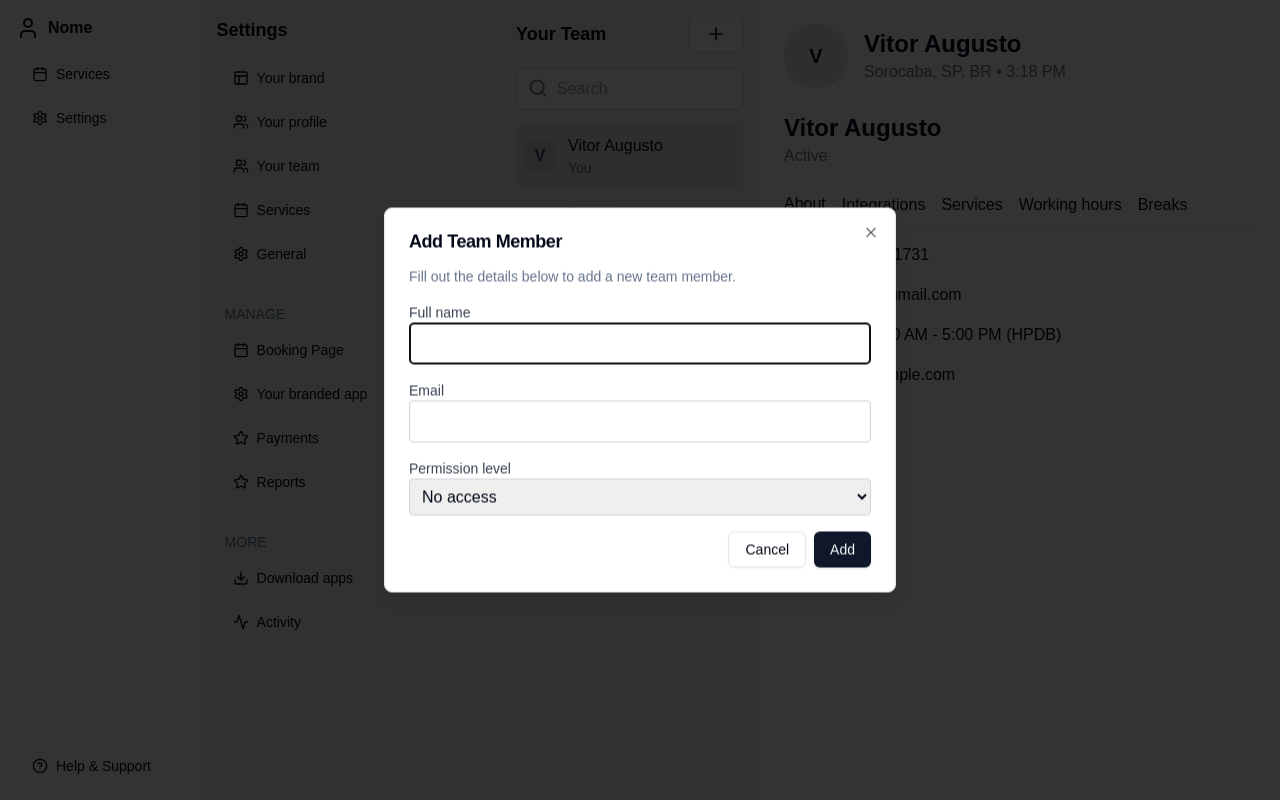
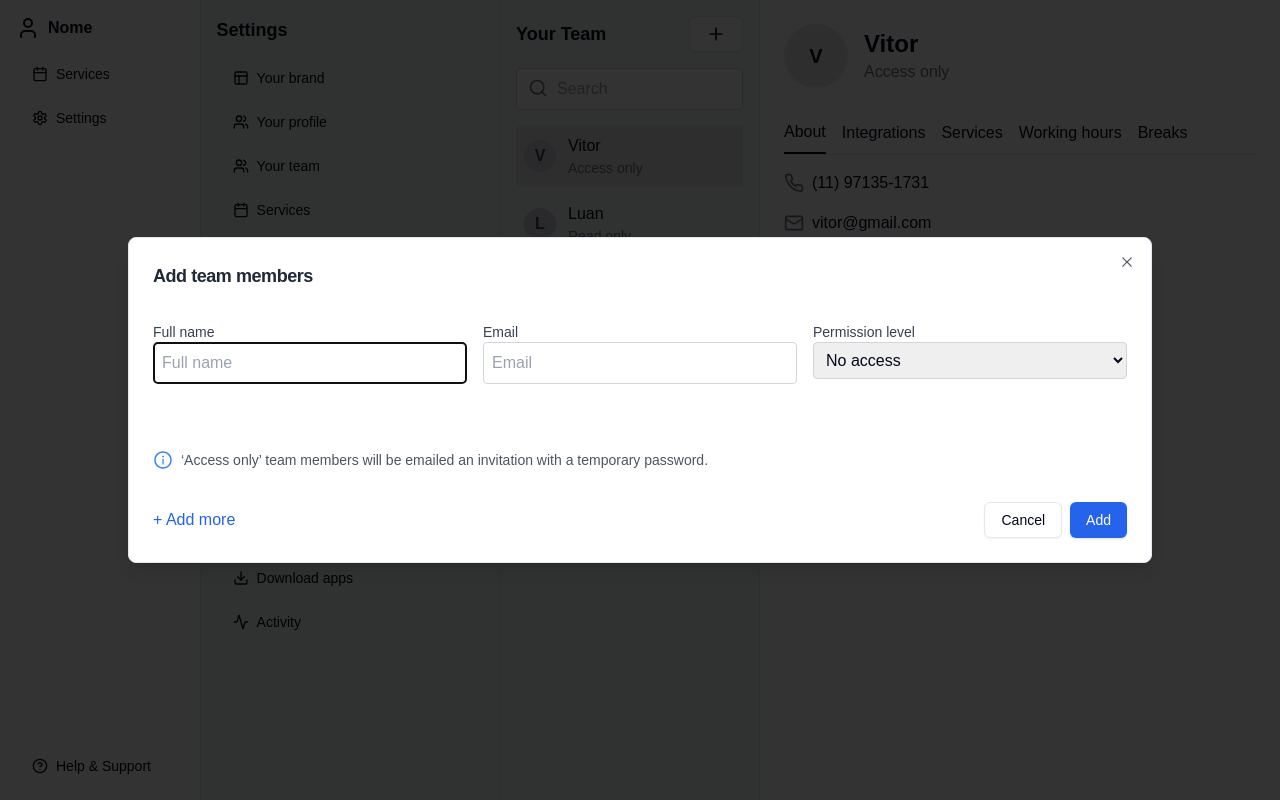
Before and after one commit to mynute-app/mynute-next, a Next.js app: page /admin/settings/your-team in a window 1280 px wide. Both pictures are taken after a click on the button 715 px from the left and 34 px from the top of the page. Built offline with nearby package versions, Linux system fonts and the light colour scheme; data requests are answered from the project's data file.

Commit message:
feature:criado o team

```diff
--- a/schema/index.tsx
+++ b/schema/index.tsx
@@ -24,3 +24,19 @@ export const BusinessSchema = z.object({
     currency: z.string().min(1, "Currency is required"),
   }),
 });
+
+
+export const teamMemberSchema = z.object({
+  fullName: z
+    .string()
+    .min(1, "Full name is required")
+    .regex(/^[A-Za-z\s]+$/, "Full name must only contain letters and spaces"),
+  email: z.string().email("Invalid email address"),
+  permission: z.enum(["No access", "Access only", "Read only", "Edit"]),
+});
+
+export const formSchema = z.object({
+  teamMembers: z
+    .array(teamMemberSchema)
+    .nonempty("At least one team member is required"),
+});
--- a/server.json
+++ b/server.json
@@ -80,5 +80,25 @@
         "currency": "BRL"
       }
     }
+  ],
+  "team-members": [
+    {
+      "id": "a31b",
+      "fullName": "Vitor",
+      "email": "vitor@gmail.com",
+      "permission": "Access only"
+    },
+    {
+      "id": "e3f5",
+      "fullName": "Luan",
+      "email": "luan@gmail.com",
+      "permission": "Read only"
+    },
+    {
+      "id": "5205",
+      "fullName": "Camila",
+      "email": "camila@gmail.com",
+      "permission": "Access only"
+    }
   ]
 }
--- /dev/null
+++ b/src/app/admin/page.tsx
@@ -0,0 +1,5 @@
+const Page = () => {
+  return <div>Algo</div>;
+};
+
+export default Page;
--- a/src/app/admin/settings/your-team/add-team-member-modal.tsx
+++ b/src/app/admin/settings/your-team/add-team-member-modal.tsx
@@ -1,73 +1,222 @@
-// components/AddTeamMemberDialog.tsx
 import { Dispatch, SetStateAction } from "react";
 import {
   Dialog,
-  DialogTrigger,
   DialogContent,
   DialogTitle,
   DialogDescription,
   DialogClose,
 } from "@/components/ui/dialog";
 import { Button } from "@/components/ui/button";
+import { AiOutlineInfoCircle } from "react-icons/ai";
+import { IoMdClose } from "react-icons/io";
+import { useForm, useFieldArray, Controller } from "react-hook-form";
+import { z } from "zod";
+import { zodResolver } from "@hookform/resolvers/zod";
+import { formSchema } from "../../../../../schema";
+import { useToast } from "@/hooks/use-toast";
 
 interface AddTeamMemberDialogProps {
   isOpen: boolean;
   setIsOpen: Dispatch<SetStateAction<boolean>>;
 }
 
+type FormValues = z.infer<typeof formSchema>;
+
 export default function AddTeamMemberDialog({
   isOpen,
   setIsOpen,
 }: AddTeamMemberDialogProps) {
+  const {
+    control,
+    handleSubmit,
+    formState: { errors },
+    reset,
+  } = useForm<FormValues>({
+    resolver: zodResolver(formSchema),
+    defaultValues: {
+      teamMembers: [{ fullName: "", email: "", permission: "No access" }],
+    },
+  });
+  const { toast } = useToast();
+  const { fields, append, remove } = useFieldArray({
+    control,
+    name: "teamMembers",
+  });
+
+ const onSubmit = async (values: FormValues) => {
+   try {
+     // Para cada membro da equipe, faz um POST individualmente para adicionar ao `json-server`
+     for (const member of values.teamMembers) {
+       const response = await fetch("http://localhost:3333/team-members", {
+         method: "POST",
+         headers: { "Content-Type": "application/json" },
+         body: JSON.stringify({
+           fullName: member.fullName,
+           email: member.email,
+           permission: member.permission,
+         }),
+       });
+
+       if (!response.ok) {
+         throw new Error("Erro ao enviar os dados do membro da equipe");
+       }
+     }
+
+     toast({
+       title: "Sucesso",
+       description: "Membros da equipe adicionados com sucesso!",
+     });
+
+     // Limpa o formulário e fecha o modal após o envio bem-sucedido
+     reset();
+     setIsOpen(false);
+
+   } catch (error) {
+     console.error("Erro ao enviar dados dos membros da equipe:", error);
+     toast({
+       title: "Erro",
+       description: "Ocorreu um erro ao enviar os dados.",
+       variant: "destructive",
+     });
+   }
+ };
+
+
+
   return (
     <Dialog open={isOpen} onOpenChange={setIsOpen}>
-      <DialogContent className="backdrop-blur-md">
-        <DialogTitle>Add Team Member</DialogTitle>
-        <DialogDescription>
-          Fill out the details below to add a new team member.
-        </DialogDescription>
-        <form>
-          <div className="space-y-4">
-            <div>
+      <DialogContent className="backdrop-blur-md p-6 max-w-5xl">
+        <DialogTitle className="text-lg font-semibold text-gray-800">
+          Add team members
+        </DialogTitle>
+
+        {fields.map((field, index) => (
+          <div
+            key={field.id}
+            className="flex space-x-4 mt-4 justify-center items-center"
+          >
+            <div className="flex-1 h-24">
               <label className="block text-sm font-medium text-gray-700">
                 Full name
               </label>
+              <Controller
+                control={control}
+                name={`teamMembers.${index}.fullName`}
+                render={({ field }) => (
                   <input
-                type="text"
-                className="w-full p-2 border rounded border-gray-300"
-                required
+                    {...field}
+                    placeholder="Full name"
+                    className={`w-full p-2 border rounded ${
+                      errors.teamMembers?.[index]?.fullName
+                        ? "border-red-500"
+                        : "border-gray-300"
+                    }`}
                   />
+                )}
+              />
+              {errors.teamMembers?.[index]?.fullName && (
+                <p className="text-red-500 text-sm">
+                  {errors.teamMembers[index]?.fullName?.message}
+                </p>
+              )}
             </div>
-            <div>
+            <div className="flex-1 h-24">
               <label className="block text-sm font-medium text-gray-700">
                 Email
               </label>
+              <Controller
+                control={control}
+                name={`teamMembers.${index}.email`}
+                render={({ field }) => (
                   <input
-                type="email"
-                className="w-full p-2 border rounded border-gray-300"
-                required
+                    {...field}
+                    placeholder="Email"
+                    className={`w-full p-2 border rounded ${
+                      errors.teamMembers?.[index]?.email
+                        ? "border-red-500"
+                        : "border-gray-300"
+                    }`}
                   />
+                )}
+              />
+              {errors.teamMembers?.[index]?.email && (
+                <p className="text-red-500 text-sm">
+                  {errors.teamMembers[index]?.email?.message}
+                </p>
+              )}
             </div>
-            <div>
+            <div className="flex-1 h-24">
               <label className="block text-sm font-medium text-gray-700">
                 Permission level
               </label>
-              <select className="w-full p-2 border rounded border-gray-300">
+              <Controller
+                control={control}
+                name={`teamMembers.${index}.permission`}
+                render={({ field }) => (
+                  <select
+                    {...field}
+                    className={`w-full p-2 border rounded ${
+                      errors.teamMembers?.[index]?.permission
+                        ? "border-red-500"
+                        : "border-gray-300"
+                    }`}
+                  >
                     <option>No access</option>
+                    <option>Access only</option>
                     <option>Read only</option>
                     <option>Edit</option>
                   </select>
+                )}
+              />
+              {errors.teamMembers?.[index]?.permission && (
+                <p className="text-red-500 text-sm">
+                  {errors.teamMembers[index]?.permission?.message}
+                </p>
+              )}
             </div>
+            {fields.length > 1 && (
+              <button
+                type="button"
+                onClick={() => remove(index)}
+                className="mt-5 text-gray-500 hover:text-red-600"
+              >
+                <IoMdClose size={24} />
+              </button>
+            )}
           </div>
-          <div className="flex justify-end space-x-2 mt-4">
+        ))}
+
+        <DialogDescription className="text-sm text-gray-600 mt-4 flex items-start space-x-1">
+          <span className="flex items-center gap-2">
+            <AiOutlineInfoCircle className="text-blue-500" size={20} />
+            ‘Access only’ team members will be emailed an invitation with a
+            temporary password.
+          </span>
+        </DialogDescription>
+
+        <div className="flex justify-between items-center mt-4">
+          <button
+            type="button"
+            onClick={() =>
+              append({ fullName: "", email: "", permission: "No access" })
+            }
+            className="text-blue-600 hover:underline"
+          >
+            + Add more
+          </button>
+
+          <div className="flex justify-end space-x-2">
             <DialogClose asChild>
               <Button variant="outline">Cancel</Button>
             </DialogClose>
-            <Button  type="submit">
+            <Button
+              onClick={handleSubmit(onSubmit)}
+              className="bg-blue-600 text-white"
+            >
               Add
             </Button>
           </div>
-        </form>
+        </div>
       </DialogContent>
     </Dialog>
   );
--- a/src/app/admin/settings/your-team/profile-tour-team.tsx
+++ b/src/app/admin/settings/your-team/profile-tour-team.tsx
@@ -1,6 +1,5 @@
-// components/YourTeam.tsx
 "use client";
-import { useState } from "react";
+import { useState, useEffect } from "react";
 import { Button } from "@/components/ui/button";
 import {
   ClockIcon,
@@ -14,22 +13,48 @@ import AddTeamMemberDialog from "./add-team-member-modal";
 
 type TeamMember = {
   id: number;
-  name: string;
-  status: string;
-  role: string;
+  fullName: string;
+  email: string;
+  permission: string;
 };
 
-const teamMembers: TeamMember[] = [
-  { id: 1, name: "Vitor Augusto", status: "You", role: "Active" },
-  { id: 2, name: "Augusto", status: "Pending", role: "Inactive" },
-];
-
 export default function YourTeam() {
-  const [selectedMember, setSelectedMember] = useState<TeamMember | null>(
-    teamMembers[0]
-  );
+  const [teamMembers, setTeamMembers] = useState<TeamMember[]>([]);
+  const [selectedMember, setSelectedMember] = useState<TeamMember | null>(null);
   const [activeTab, setActiveTab] = useState("about");
   const [isDialogOpen, setIsDialogOpen] = useState(false);
+
+  useEffect(() => {
+    // Faz uma requisição GET para obter os membros da equipe
+    const fetchTeamMembers = async () => {
+      try {
+        const response = await fetch("http://localhost:3333/team-members");
+        if (response.ok) {
+          const data = await response.json();
+
+          // Certifica-se de que os dados estão em formato de array
+          if (Array.isArray(data)) {
+            setTeamMembers(data);
+
+            // Seleciona o primeiro membro automaticamente, se houver
+            if (data.length > 0) {
+              setSelectedMember(data[0]);
+            }
+          } else {
+            console.error(
+              "Erro: Dados de membros da equipe não estão no formato de array."
+            );
+          }
+        } else {
+          console.error("Erro ao buscar os membros da equipe");
+        }
+      } catch (error) {
+        console.error("Erro na requisição:", error);
+      }
+    };
+
+    fetchTeamMembers();
+  }, []);
 
   const handleSelectMember = (member: TeamMember) => {
     setSelectedMember(member);
@@ -39,7 +64,7 @@ export default function YourTeam() {
   const renderTabContent = () => {
     switch (activeTab) {
       case "about":
-        return <AboutSection />;
+        return <AboutSection selectedMember={selectedMember} />;
       case "integrations":
         return <IntegrationsSection />;
       case "services":
@@ -88,11 +113,11 @@ export default function YourTeam() {
             >
               <div className="flex items-center space-x-3">
                 <div className="rounded-full bg-gray-300 w-8 h-8 flex items-center justify-center font-bold text-gray-700">
-                  {member.name[0]}
+                  {member.fullName ? member.fullName[0] : "?"}
                 </div>
                 <div>
-                  <p className="font-medium">{member.name}</p>
-                  <p className="text-sm text-gray-500">{member.status}</p>
+                  <p className="font-medium">{member.fullName || "Unknown"}</p>
+                  <p className="text-sm text-gray-500">{member.permission}</p>
                 </div>
               </div>
             </li>
@@ -106,15 +131,17 @@ export default function YourTeam() {
           <>
             <div className="flex items-center space-x-4 mb-6">
               <div className="rounded-full bg-gray-200 w-16 h-16 flex items-center justify-center text-xl font-bold">
-                V
+                {selectedMember.fullName ? selectedMember.fullName[0] : "?"}
               </div>
               <div>
-                <h1 className="text-2xl font-semibold">Vitor Augusto</h1>
-                <p className="text-gray-500">Sorocaba, SP, BR • 3:18 PM</p>
+                <h1 className="text-2xl font-semibold">
+                  {selectedMember.fullName || "Unknown"}
+                </h1>
+                <p className="text-gray-500">
+                  {selectedMember.permission || "Role not defined"}
+                </p>
               </div>
             </div>
-            <h1 className="text-2xl font-semibold">{selectedMember.name}</h1>
-            <p className="text-gray-500">{selectedMember.role}</p>
 
             {/* Tabs */}
             <div className="flex space-x-4 border-b mt-4 mb-4">
@@ -176,8 +203,12 @@ export default function YourTeam() {
 
 // Seções individuais
 
-function AboutSection() {
-  return (
+function AboutSection({
+  selectedMember,
+}: {
+  selectedMember: TeamMember | null;
+}) {
+  return selectedMember ? (
     <div className="space-y-4">
       <div className="flex items-center space-x-2">
         <PhoneIcon className="w-5 h-5 text-gray-500" />
@@ -185,7 +216,7 @@ function AboutSection() {
       </div>
       <div className="flex items-center space-x-2">
         <MailIcon className="w-5 h-5 text-gray-500" />
-        <span>example@gmail.com</span>
+        <span>{selectedMember.email}</span>
       </div>
       <div className="flex items-center space-x-2">
         <ClockIcon className="w-5 h-5 text-gray-500" />
@@ -198,6 +229,8 @@ function AboutSection() {
         </a>
       </div>
     </div>
+  ) : (
+    <p>No member selected</p>
   );
 }
 
```
Lines whose indentation alone changed are shown as unchanged.
